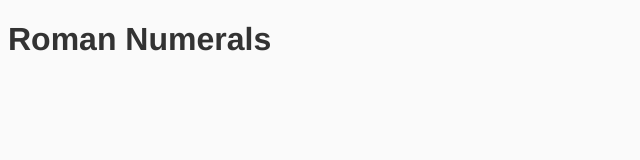
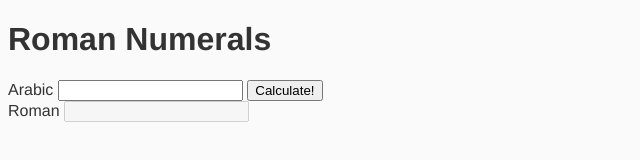
Before and after one commit to goformarty/RomanNumerals-spike, a website: page app/index.html in a window 1280 px wide. Shown: the whole page, without its empty margins (0-640 px from the left). Drawn offline with Linux system fonts and the light colour scheme; files that its build step writes are made by us from their sources.

Commit message:
html structure

```diff
--- a/app/index.html
+++ b/app/index.html
@@ -28,6 +28,10 @@
     <![endif]-->
     <div>
         <h1>Roman Numerals</h1>
+        <label for="arabic">Arabic <input type="number" name="arabic" min="0"></label>
+        <button type="button" name="button">Calculate!</button>
+        <br />
+        <label for="roman">Roman <input type="text" name="roman" disabled="disabled"></label>
     </div>
 
     <!-- Google Analytics: change UA-XXXXX-X to be your site's ID. -->
```
Also changed, not shown: 1 other file.
